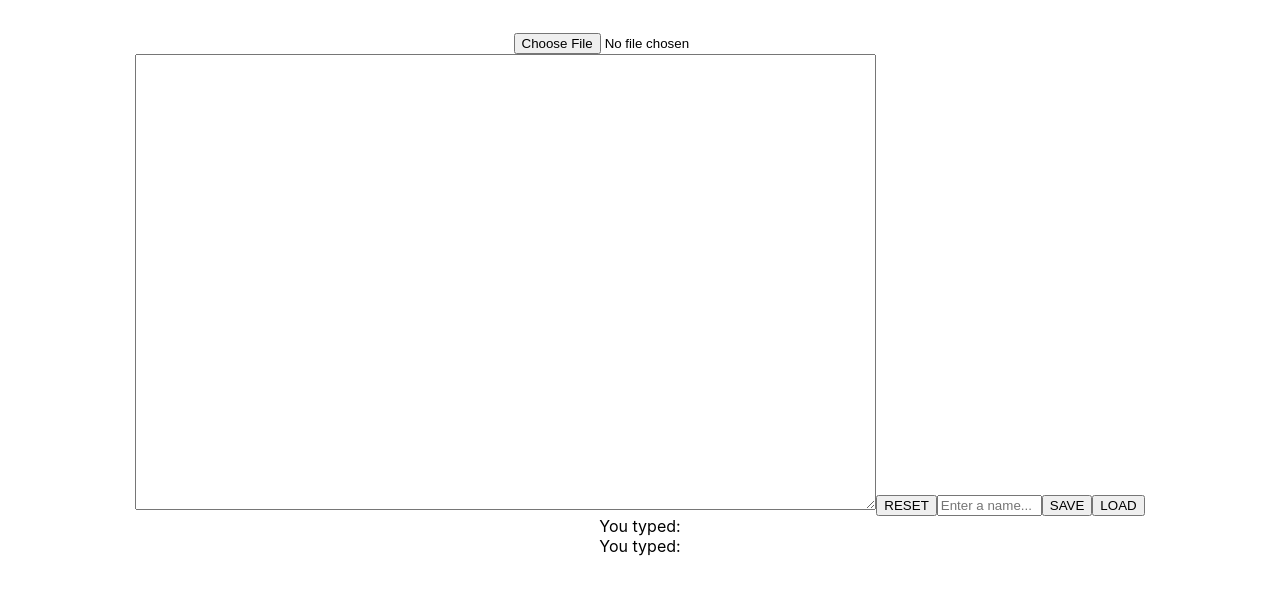
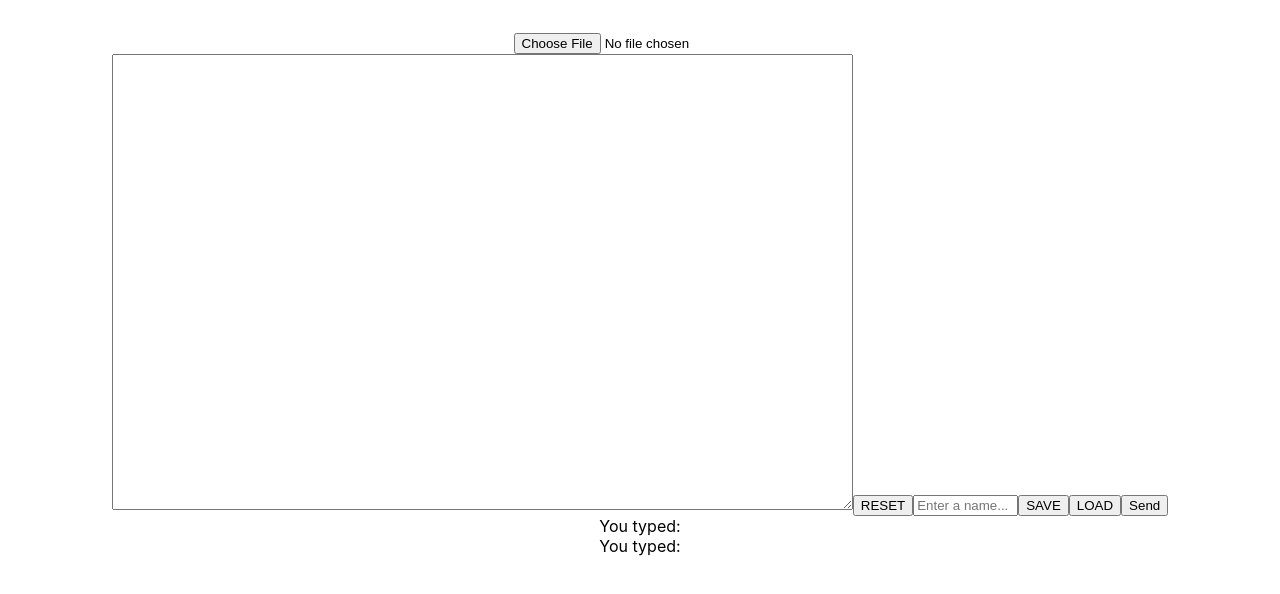
Before and after one commit to toxicafunk/markdown-manager, a React (Create React App) app: page / in a window 1280 px wide. Shown: the top 594 px of the page. Built offline with nearby package versions, Linux system fonts and the light colour scheme.

Commit message:
Setup axios

```diff
--- a/package.json
+++ b/package.json
@@ -3,6 +3,7 @@
   "version": "0.1.0",
   "private": true,
   "dependencies": {
+    "axios": "^0.19.2",
     "markdown-it": "^10.0.0",
     "react": "^16.12.0",
     "react-dom": "^16.12.0",
--- a/src/App.js
+++ b/src/App.js
@@ -1,4 +1,5 @@
 import React from 'react';
+import axios from 'axios';
 import './App.css';
 import Editor from './components/editor'
 import Viewer from './components/viewer'
@@ -7,6 +8,12 @@ import ImportFromFileBody from './components/importFromFileBody'
 var md = require('markdown-it')();
 
 const CapViewer = Viewer
+
+const client = axios.create({
+  baseURL: 'https://confluence.eniro.com/rest/api',
+  timeout: 1000,
+  headers: {'Content-Type': 'application/json', 'Authorization': 'erro05:password' }
+});
 
 class App extends React.Component {
   constructor(props) {
@@ -39,12 +46,18 @@ class App extends React.Component {
     this.setState({mdname: name});
   }
 
+  handleSend = () => client.get("/space")
+      .then(res => {
+        console.log(res);
+        console.log(res.data);
+      })
+
   render() {
     return (
       <div className="App">
         <ImportFromFileBody onUpload={this.handleUpload}/>
         <Editor onBlur={this.handleBlur} onReset={this.handleReset} onSave={this.handleSave}
-           onSetName={this.handleSetName} onLoad={this.handleLoad} text={this.state.typed} />
+      onSetName={this.handleSetName} onLoad={this.handleLoad} onSend={this.handleSend} text={this.state.typed} />
         <Viewer text={md.render(this.state.typed)} />
         <CapViewer text={this.state.typed.toUpperCase()} />
     </div>
--- a/src/components/editor.js
+++ b/src/components/editor.js
@@ -12,6 +12,10 @@ class Editor extends React.Component {
 
   onSave() {
     this.props.onSave();
+  }
+
+  onSend() {
+    this.props.onSend();
   }
 
   onLoad() {
@@ -29,6 +33,7 @@ class Editor extends React.Component {
       <input name="mdname" onChange={this.onSetName.bind(this)} type="text" placeholder="Enter a name..." minLength="4" maxLength="8" size="10" />
       <button onClick={this.onSave.bind(this)}>SAVE</button>
       <button onClick={this.onLoad.bind(this)}>LOAD</button>
+      <button onClick={this.onSend.bind(this)}>Send</button>
       </div>
   }
 }
```
Also changed, not shown: 1 other file (tests, documents, lock files or other folders).
